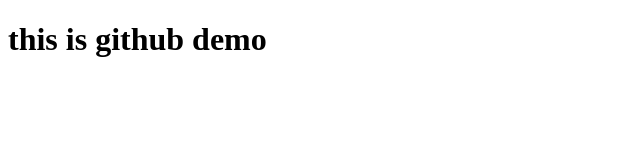
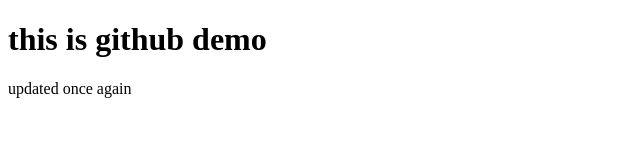
Before and after one commit to dpac14/dipac-demo, a plain HTML site: page index.html in a window 1280 px wide. Shown: the whole page, without its empty margins (0-640 px from the left). Drawn offline with Linux system fonts and the light colour scheme.

Commit message:
updated once again

```diff
--- a/index.html
+++ b/index.html
@@ -7,5 +7,6 @@
 </head>
 <body>
         <h1>this is github demo</h1>
+        <p>updated once again</p>
 </body>
 </html>
```
